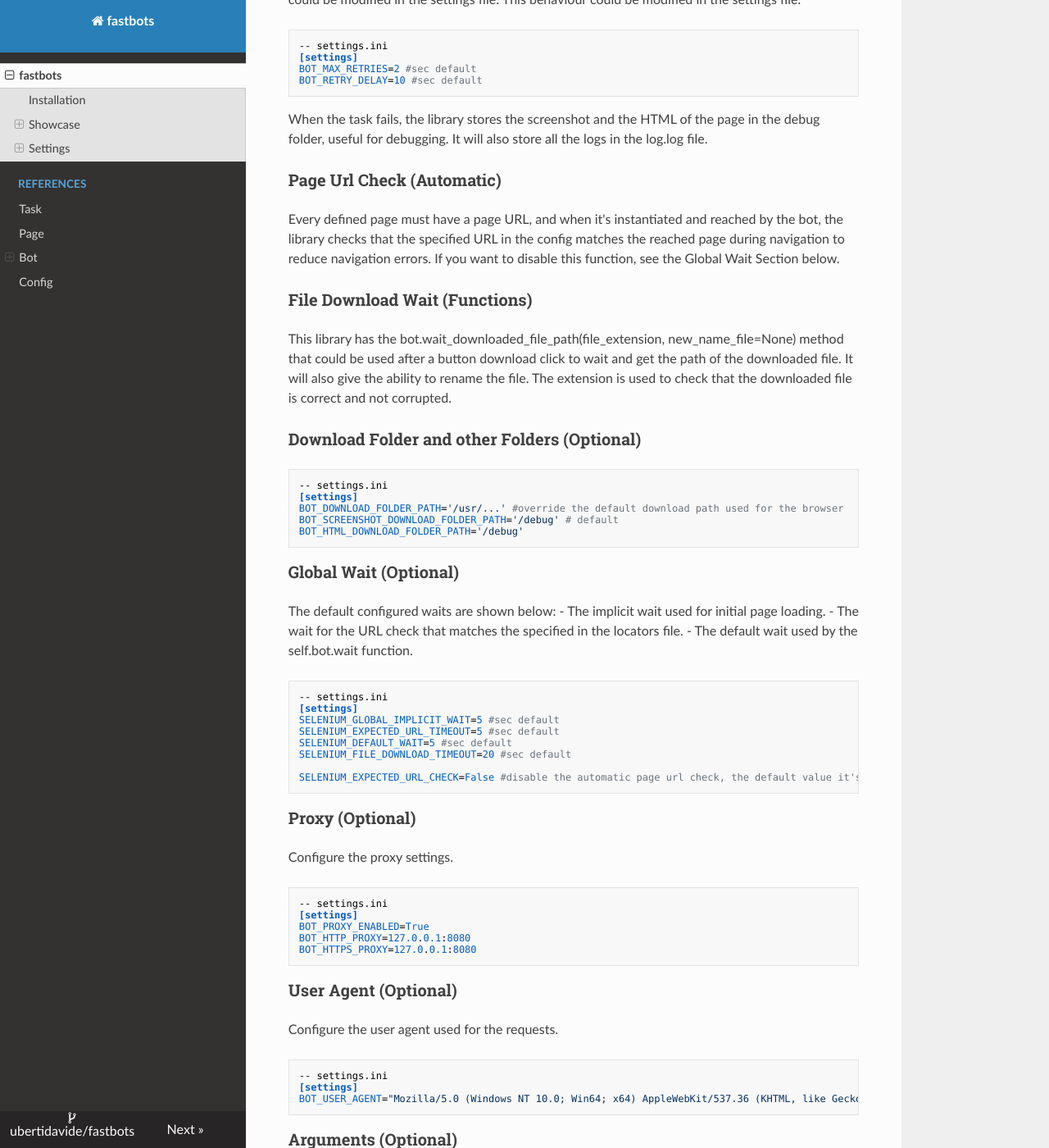
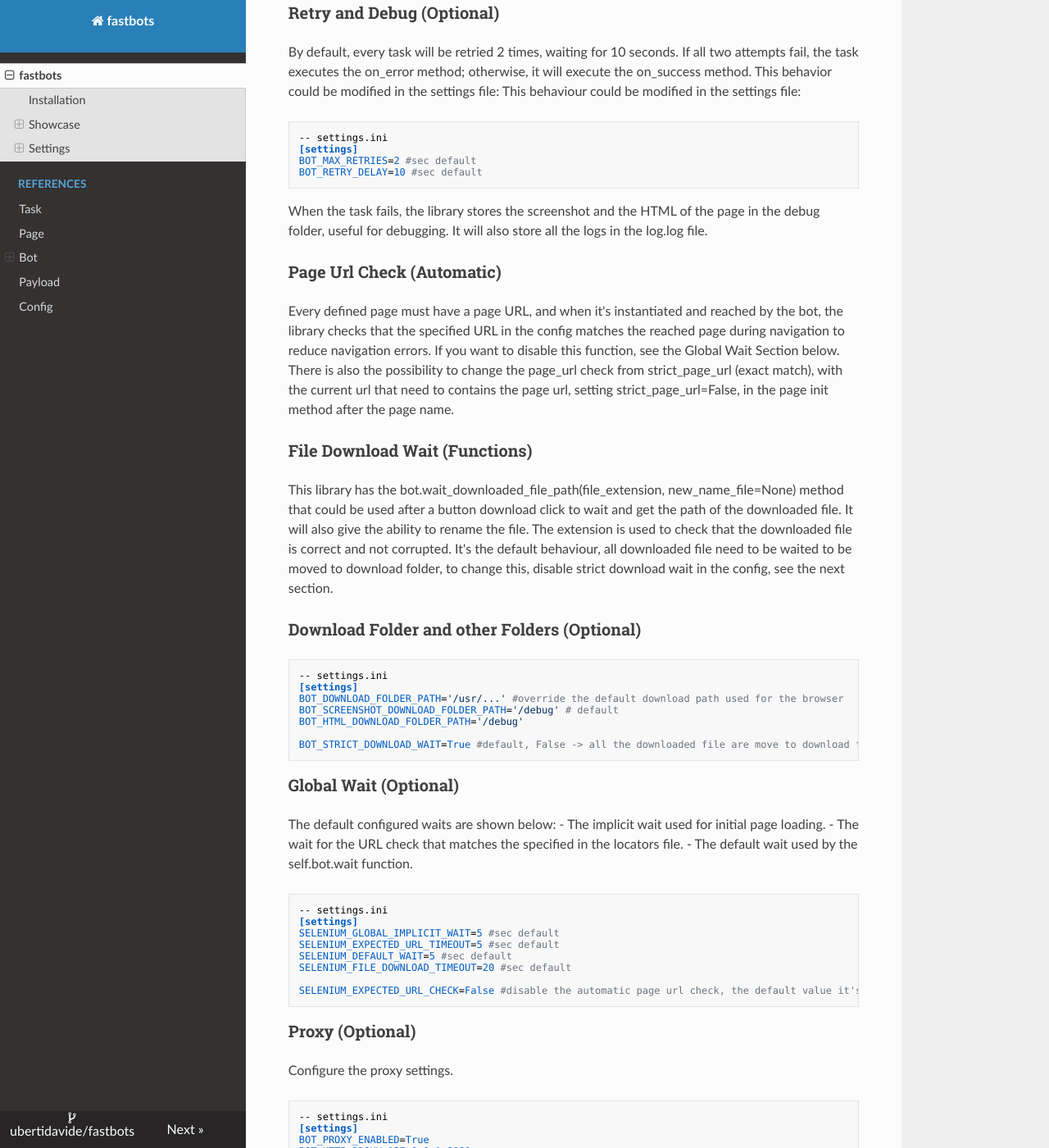
Before and after one commit to ubertidavide/fastbots, an MkDocs documentation site: the page built from docs/index.md, in a window 1280 px wide and 1400 px high, scrolled down 2846 px. Shown: the whole window at 82% size. Built offline with MkDocs 1.6.1, drawn with Linux system fonts in a browser that asks for light colours; nearby versions of some CDN libraries; some of the changed text lies outside the part shown.

Commit message:
fixed docs

````diff
--- a/docs/index.md
+++ b/docs/index.md
@@ -1,5 +1,5 @@
 # fastbots
-Fastbots is a simple library designed for rapid bot and scraper development using Selenium and the POM (Page Object Model) design.
+[Fastbots](https://ubertidavide.github.io/fastbots/) is a simple library designed for rapid bot and scraper development using Selenium and the POM (Page Object Model) design.
 It enhances productivity by allowing developers to focus solely on scraping, reducing boilerplate code, and eliminating the need for direct driver management-related code, thanks to browser-independent settings.
 Even if site locators change, this library doesn't require modifications to the code; adjustments can be made solely in the configuration.
 
@@ -39,10 +39,15 @@
         logging.info('DO THINGS')
 
         # Use locators specified in the file for flexibility and less code changes
+        # name_element: WebElement = self.bot.driver.find_element(*self.__locator__('name_locator'))
         name_element: WebElement = self.bot.wait.until(EC.element_to_be_clickable(self.__locator__('name_locator')))
 
         # Store data in the payload section for future retrieval on success
         self.bot.payload['result'] = name_element.text
+
+        # example of downloading the product png images and rename it (check download folder settings)
+        # name_element.click() for example on element download button
+        # self.bot.wait_downloaded_file_path("png", new_name_file=self.bot.payload['data']['element_name'])
 
         # End the chain of page interactions
         return None
@@ -63,8 +68,8 @@
         # Use locators specified in the file for flexibility and less code changes
         search_element: WebElement = self.bot.wait.until(EC.element_to_be_clickable(self.__locator__('search_locator')))
 
-        # Enter a search query and submit
-        search_element.send_keys('Selenium with Python Simplified For Beginners')
+        # Enter a search query and submit (using the loaded data in the task)
+        search_element.send_keys(self.bot.payload['input_data']['element_name'])
         search_element.send_keys(Keys.ENTER)
 
         # Locate the product element and click on it
@@ -81,6 +86,9 @@
     def run(self, bot: Bot) -> bool:
         # Log information about the current action
         logging.info('DO THINGS')
+
+        # load all needed data in the pages interactions (es. login password loaded from a file using pandas)
+        bot.payload['input_data']['element_name'] = 'test'
 
         # Open the search page, perform actions, and go forward
         page: Page = SearchPage(bot=bot).forward()
@@ -114,7 +122,7 @@
 [pages_url] # pages_url required url settings
 start_url=https://www.amazon.com/ #start_url it's the first page driver.get()
 search_page=https://www.amazon.com/ #*_page it's the first page url used for the page_name parameter with it's url that need to match
-product_page=https://www.amazon.com/s?k=Selenium+with+Python#*_page it's the second page url used for the page_name parameter with it's url that need to match
+product_page=None#Used to skip the page_url check of the current url on a single page
 
 [search_page] #*_page first page_name parameter, with it's related locators
 search_locator=(By.ID, "twotabsearchtextbox")
@@ -151,9 +159,11 @@
 
 ### Page Url Check (Automatic)
 Every defined page must have a page URL, and when it's instantiated and reached by the bot, the library checks that the specified URL in the config matches the reached page during navigation to reduce navigation errors. If you want to disable this function, see the Global Wait Section below.
+There is also the possibility to change the page_url check from strict_page_url (exact match), with the current url that need to contains the page url, setting strict_page_url=False, in the page init method after the page name.
 
 ### File Download Wait (Functions)
 This library has the bot.wait_downloaded_file_path(file_extension, new_name_file=None) method that could be used after a button download click to wait and get the path of the downloaded file. It will also give the ability to rename the file. The extension is used to check that the downloaded file is correct and not corrupted.
+It's the default behaviour, all downloaded file need to be waited to be moved to download folder, to change this, disable strict download wait in the config, see the next section.
 
 ### Download Folder and other Folders (Optional)
 ```ini
@@ -162,6 +172,8 @@
 BOT_DOWNLOAD_FOLDER_PATH='/usr/...' #override the default download path used for the browser
 BOT_SCREENSHOT_DOWNLOAD_FOLDER_PATH='/debug' # default
 BOT_HTML_DOWNLOAD_FOLDER_PATH='/debug'
+
+BOT_STRICT_DOWNLOAD_WAIT=True #default, False -> all the downloaded file are move to download folder always without wait check
 ```
 
 ### Global Wait (Optional)
@@ -205,14 +217,14 @@
 ```ini
 -- settings.ini
 [settings]
-BOT_ARGUMENTS=["--headless", "--disable-gpu"]
+BOT_ARGUMENTS="--headless, --disable-gpu"
 ```
 
 #### Chrome args
 ```ini
 -- settings.ini
 [settings]
-BOT_ARGUMENTS=["--no-sandbox"]
+BOT_ARGUMENTS="--no-sandbox"
 ```
 
 ### Store Preferences (Optional)
--- a/mkdocs.yml
+++ b/mkdocs.yml
@@ -17,6 +17,7 @@
       - 'Bot': 'reference/bot.md'
       - 'Firefox': 'reference/firefox_bot.md'
       - 'Chrome': 'reference/chrome_bot.md'
+    - 'Payload': 'reference/payload.md'
     - 'Config': 'reference/config.md'
 plugins:
   - mkdocstrings
````
Also changed, not shown: other parts of docs/index.md (+4 -1 lines), docs/reference/payload.md (added, +2 -0 lines).
